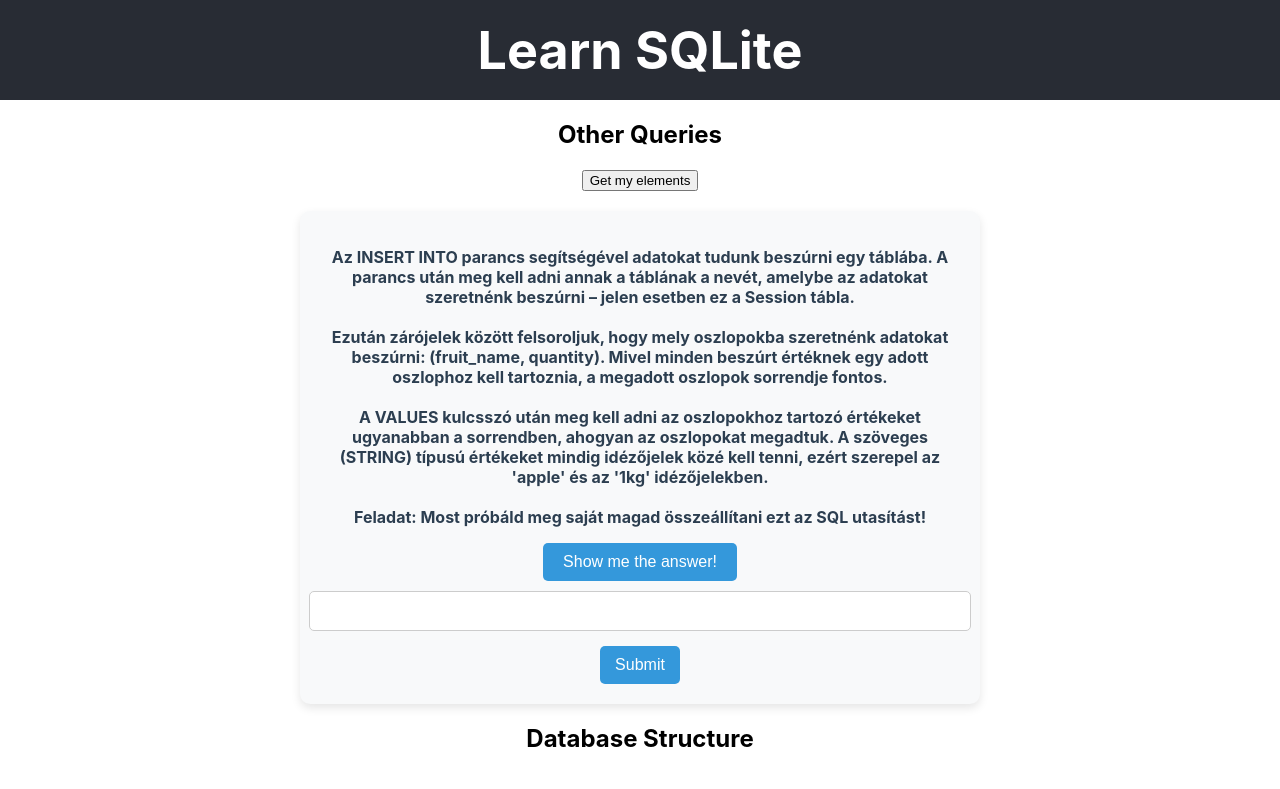
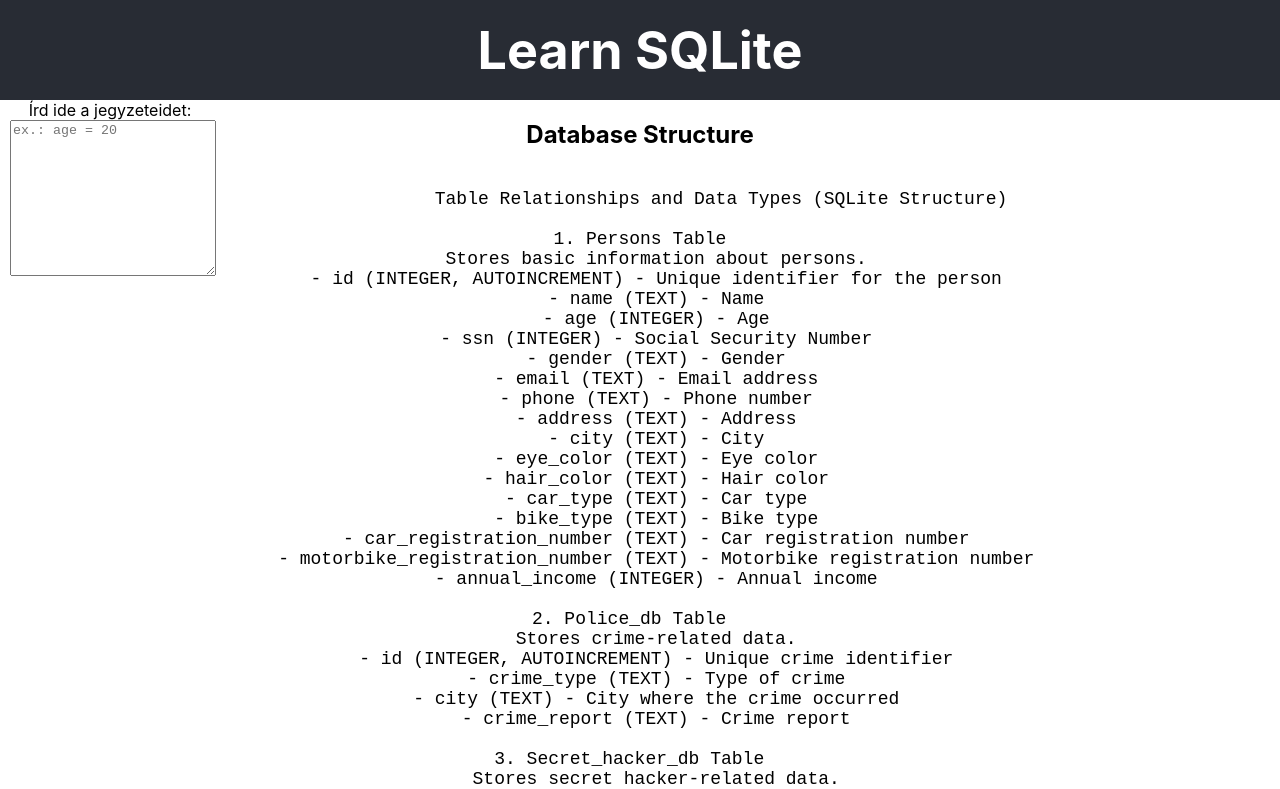
Before and after one commit to LaszloF5/sql-game, a React (Create React App) app: page / in a window 1280 px wide. Shown: the top 789 px of the page. Built offline with nearby package versions, Linux system fonts and the light colour scheme.

Commit message:
tasks sequence

```diff
--- a/src/App.tsx
+++ b/src/App.tsx
@@ -10,8 +10,9 @@
   const [error, setError] = useState<string | null>(null);
   const showMe: string = "Show me the answer!";
 
-  const [isVisibleTutorial, setIsVisibleTutorial] = useState<boolean>(true);
-  const [isVisibleTask, setIsVisibleTask] = useState<boolean>(false);
+  const [isVisibleTutorial, setIsVisibleTutorial] = useState<boolean>(false);
+  const [isVisibleTask, setIsVisibleTask] = useState<boolean>(true);
+  const [isVisibleOtherTask, setIsVisibleOtherTask] = useState<boolean>(false);
 
   return (
     <div className="App">
@@ -19,8 +20,11 @@
         <h1>Learn SQLite</h1>
       </header>
       <main>
-        <OtherQueries/>
-        <DataBaseStructure/>
+        <OtherQueries
+          isVisibleOtherTask={isVisibleOtherTask}
+          setIsVisibleOtherTask={setIsVisibleOtherTask}
+        />
+        <DataBaseStructure />
         <TutorialSelectComponent
           showMe={showMe}
           isVisibleTutorial={isVisibleTutorial}
@@ -34,6 +38,8 @@
           error={error}
           setError={setError}
           showMe={showMe}
+          isVisibleOtherTask={isVisibleOtherTask}
+          setIsVisibleOtherTask={setIsVisibleOtherTask}
         />
       </main>
     </div>
--- a/src/Components/OtherQueries.tsx
+++ b/src/Components/OtherQueries.tsx
@@ -6,7 +6,15 @@
   quantity: string;
 }
 
-const OtherQueries: FC = () => {
+interface visibleState {
+  isVisibleOtherTask: boolean;
+  setIsVisibleOtherTask: React.Dispatch<React.SetStateAction<Boolean>>;
+}
+
+const OtherQueries: FC<visibleState> = ({
+  isVisibleOtherTask,
+  setIsVisibleOtherTask,
+}) => {
   const [visibleAnswer, setVisibleAnswer] = useState<number>(0);
 
   const otherShowMe = "Show me the answer!";
@@ -191,7 +199,8 @@
   };
 
   return (
-    <div>
+    <>
+      {isVisibleOtherTask && <div>
         <h2>Other Queries</h2>
         <main className="otherQueries-container">
           <button type="button" onClick={getElements}>
@@ -352,7 +361,15 @@
               </button>
             </form>
           )}
-        {otherTask5 && <h2>GGWP</h2>}
+          {otherTask5 && (
+            <>
+              <p>
+                You have successfully completed the sqlite UPDATE, INSERT INTO
+                and DELETE statements. Congratulations!
+              </p>
+              <h2>GGWP</h2>
+            </>
+          )}
           {tableData && (
             <table className="other-table">
               <thead className="other-table_thead">
@@ -382,7 +399,8 @@
             </table>
           )}
         </main>
-    </div>
+      </div>}
+    </>
   );
 };
 
--- a/src/Components/SelectTaskComponent.tsx
+++ b/src/Components/SelectTaskComponent.tsx
@@ -26,6 +26,8 @@
   error: string | null;
   setError: React.Dispatch<React.SetStateAction<string | null>>;
   showMe: string;
+  isVisibleOtherTask: boolean;
+  setIsVisibleOtherTask: React.Dispatch<React.SetStateAction<Boolean>>;
 }
 
 const SelectTaskComponent: FC<SelectTaskProps> = ({
@@ -34,7 +36,15 @@
   error,
   setError,
   showMe,
+  isVisibleOtherTask,
+  setIsVisibleOtherTask,
 }) => {
+
+  const toggleVisibilityOtherQ = (): void => {
+    setIsVisibleTask(false);
+    setIsVisibleOtherTask(true);
+  };
+
   const [query, setQuery] = useState<string>("");
   const [result, setResult] = useState<PersonsData[]>([]);
 
@@ -294,10 +304,12 @@
             </form>
           )}
           {task5 && (
-            <p>
+            <><p>
               Gratulálok! Sikeresen megoldottad a feladatot. Remélem sikerült
               elsajátítani az SQLite SELECT utasítás alapjait!
             </p>
+            <button onClick={toggleVisibilityOtherQ}>Fedezd fel az sqlite többi utasítását is!</button>
+            </>
           )}
           {error && <p className="error">{error}</p>}
           {result.length > 0 && (
```
Also changed, not shown: 1 other file (tests, documents, lock files or other folders). Lines whose indentation alone changed are shown as unchanged.
